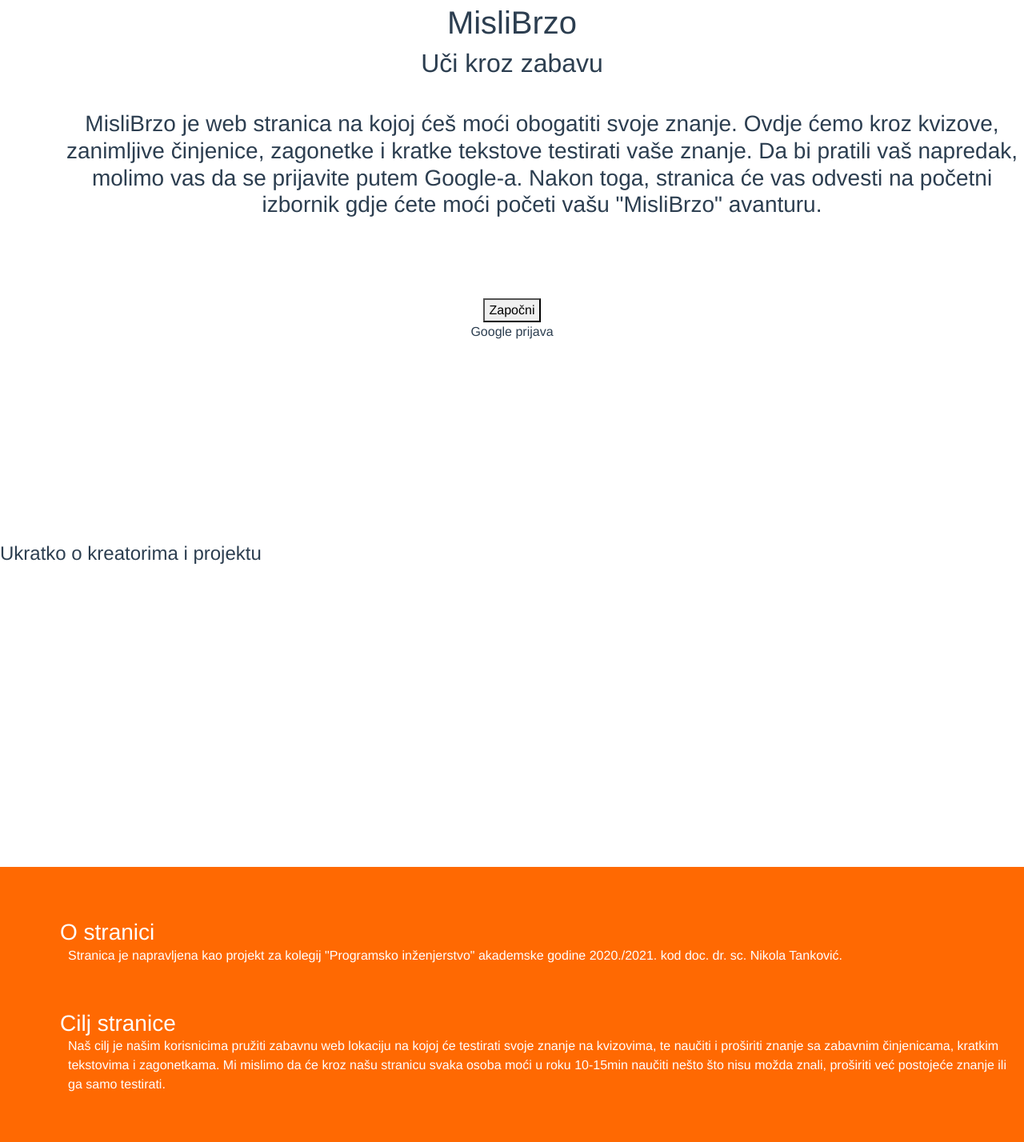
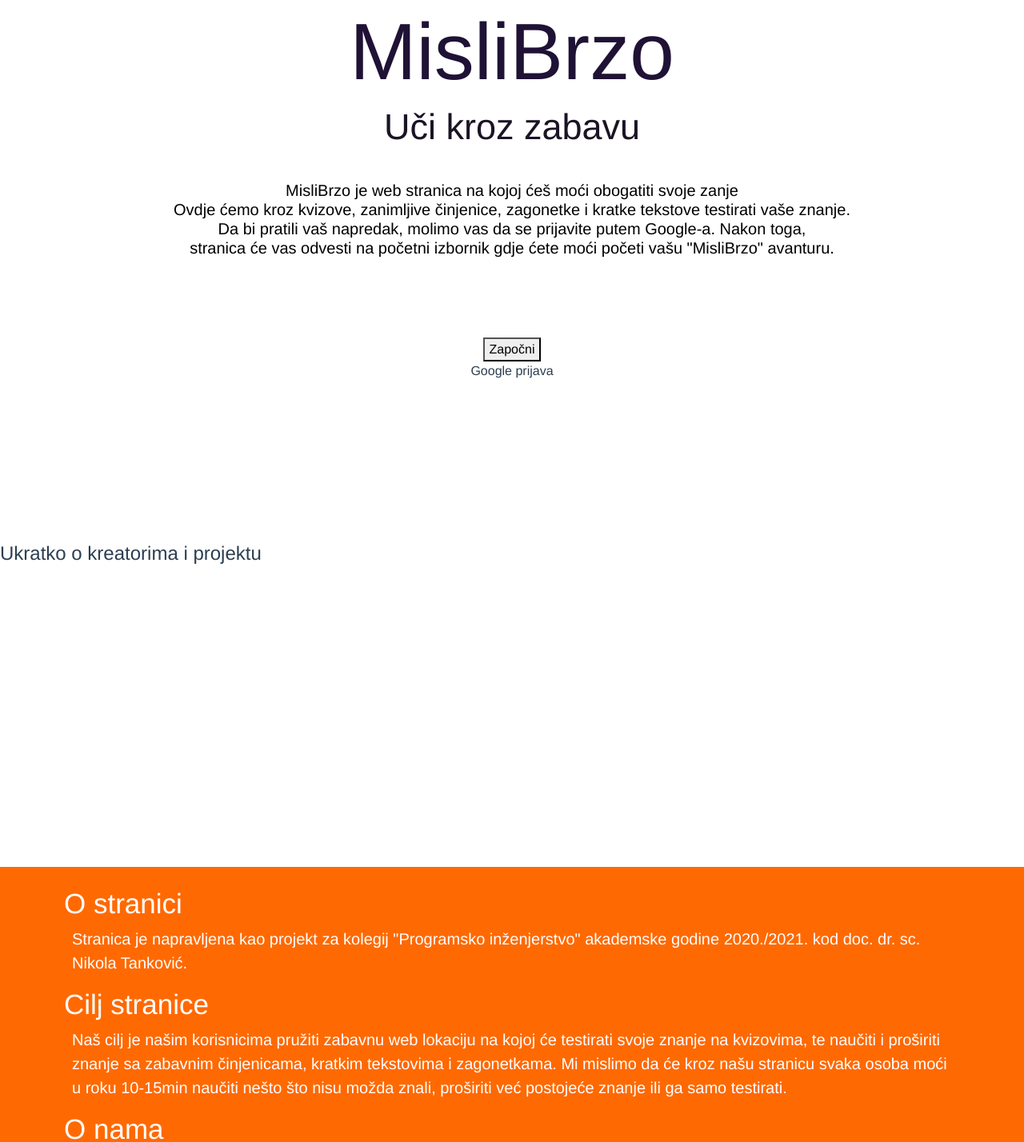
Before and after one commit to kuveeee/misli_brzo, a Vue app in the folder misli_brzo/: page / in a window 1280 px wide. Shown: the part 80-1508 px from the top of the page at 80% size. Built offline with nearby package versions, Linux system fonts and the light colour scheme.

Commit message:
Stiliziranje
Stiliziranje HelloWorld komponente.
Dodana slika u "assets" folder.

```diff
--- a/misli_brzo/src/components/HelloWorld.vue
+++ b/misli_brzo/src/components/HelloWorld.vue
@@ -5,10 +5,10 @@
       <h2>Uči kroz zabavu</h2>
       <div class="o_stranici">
         <h3>
-          MisliBrzo je web stranica na kojoj ćeš moći obogatiti svoje znanje.
+          MisliBrzo je web stranica na kojoj ćeš moći obogatiti svoje zanje <br>
           Ovdje ćemo kroz kvizove, zanimljive činjenice, zagonetke i kratke
-          tekstove testirati vaše znanje. Da bi pratili vaš napredak, molimo vas
-          da se prijavite putem Google-a. Nakon toga, stranica će vas odvesti na
+          tekstove testirati vaše znanje. <br>Da bi pratili vaš napredak, molimo vas
+          da se prijavite putem Google-a. Nakon toga,<br>stranica će vas odvesti na
           početni izbornik gdje ćete moći početi vašu "MisliBrzo" avanturu.
         </h3>
       </div>
@@ -29,8 +29,8 @@
     <!-- Drugi dio stranice -->
     <div class="container_2">
       <div class="text">
-        <h3>O stranici</h3>
         <ul>
+        <h5>O stranici</h5>
           <li>
             <p>
               Stranica je napravljena kao projekt za kolegij "Programsko
@@ -39,8 +39,7 @@
             </p>
           </li>
 
-          <h3>Cilj stranice</h3>
-
+        <h5>Cilj stranice</h5>
           <li>
             <p>
               Naš cilj je našim korisnicima pružiti zabavnu web lokaciju na
@@ -52,8 +51,7 @@
             </p>
           </li>
 
-          <h3>O nama</h3>
-
+          <h5>O nama</h5>
           <li>
             <p>
               Mi smo dva studenta 3.godine Fakulteta Informatike u Puli.
@@ -78,9 +76,20 @@
 
 <!-- Add "scoped" attribute to limit CSS to this component only -->
 <style scoped lang="scss">
+h1{
+  font-size: 100px;
+  color:#1F1235;
+}
+
+h2{
+  font-size: 45px;
+  color: #1B1425;
+}
 
 h3 {
   margin: 40px 0 0;
+  font-size:20px;
+  color: #000000;
 }
 ul {
   list-style-type: none;
@@ -93,7 +102,8 @@
 a {
   color: #42b983;
 }
-//Prvi dio zaslona
+
+//Prvi dio zaslona //Prvi dio zaslona //Prvi dio zaslona //Prvi dio zaslona
 .container_1 {
   height: 1080px;
 }
@@ -107,21 +117,30 @@
 
 .o_stranici {
   padding-left: 75px;
+  padding-right: 75px;
 }
+
 .ukratko_o_kreatorima_i_projektu {
   position: absolute;
   bottom: 5px;
 }
 
-//Drugi dio zaslona
+//Drugi dio zaslona //Drugi dio zaslona //Drugi dio zaslona //Drugi dio zaslona
 .container_2 {
   color: white;
   height: 1080px;
   background-color: #ff6902;
-  padding-left: 75px;
-
+  padding-left: 80px;
+  padding-right: 80px;
+  font-size: 20px;
   text-align: left;
 }
+
+// h5 - podnaslovi (O stranici, Cilj stranice, O nama)
+h5{
+  font-size:35px;
+}
+
 .text {
   padding-top: 25px;
 }
```
Also changed, not shown: misli_brzo/src/assets/game-controller.svg (added).
